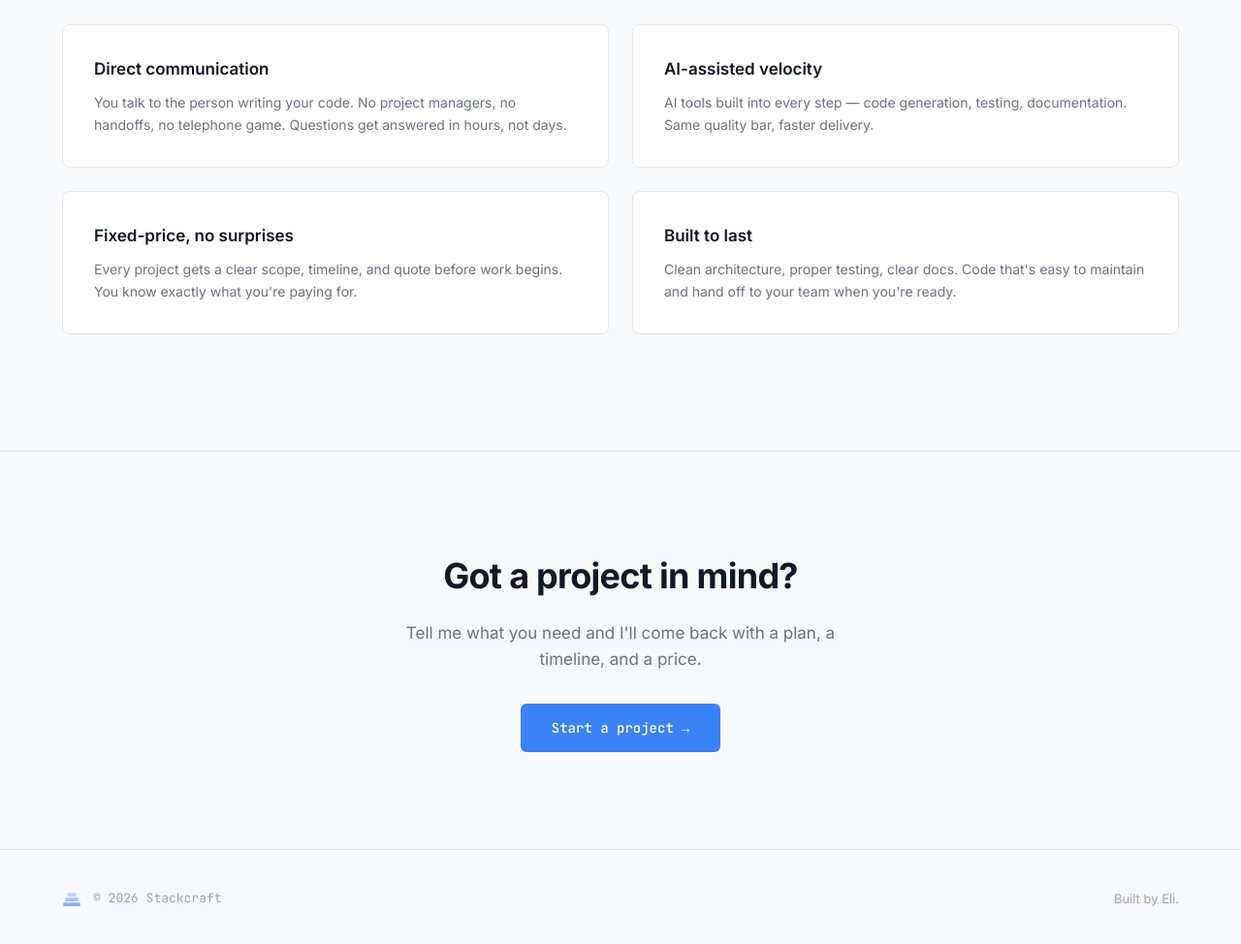
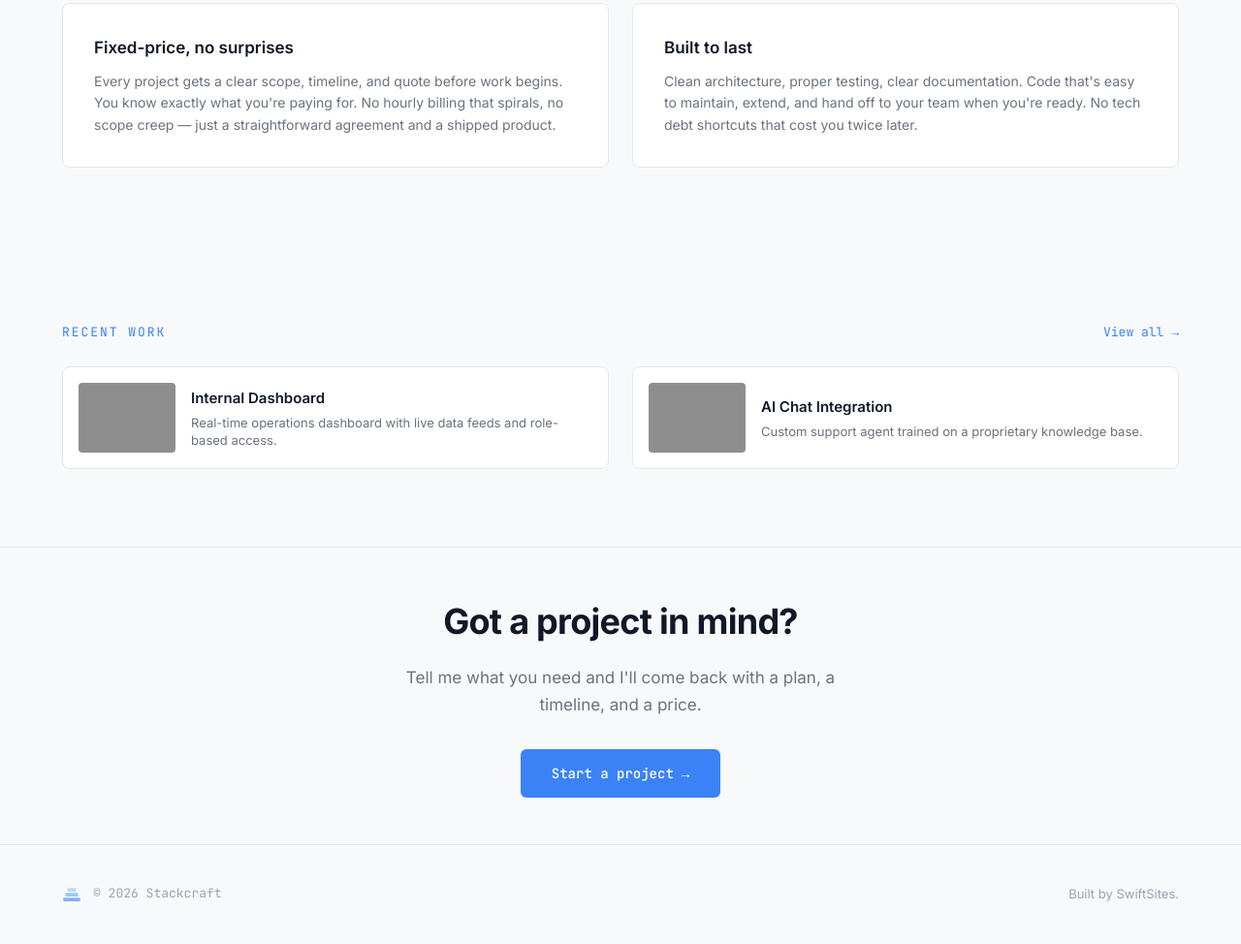
Before and after one commit to swiftsitesnz/stackcraft, a website: page index.html in a window 1280 px wide. Shown: the part 1344-2318 px from the top of the page at 97% size. Drawn offline with Linux system fonts and the light colour scheme; grey boxes are pictures that could not be loaded.

Commit message:
Tighten spacing add content density fix footer SwiftSites credit

```diff
--- a/assets/styles.css
+++ b/assets/styles.css
@@ -14,7 +14,7 @@ ul { list-style: none; }
 
 /* ===== LAYOUT ===== */
 .container { max-width: 1200px; margin: 0 auto; padding: 0 24px; }
-section { padding: 120px 0; }
+section { padding: 80px 0; }
 
 /* ===== NAVIGATION ===== */
 .nav {
@@ -106,10 +106,9 @@ section { padding: 120px 0; }
 /* ===== HERO (Index) ===== */
 .hero {
     position: relative;
-    min-height: 100vh;
     display: flex;
     align-items: center;
-    padding-top: 80px;
+    padding: 140px 0 80px;
 }
 .hero::before {
     content: '';
@@ -204,7 +203,8 @@ section { padding: 120px 0; }
 }
 .hero-image-wrapper img {
     width: 100%;
-    height: 480px;
+    height: 100%;
+    min-height: 360px;
     object-fit: cover;
     filter: brightness(0.9) saturate(1.1);
 }
@@ -242,10 +242,17 @@ section { padding: 120px 0; }
     font-weight: 500;
     color: #374151;
 }
+.teaser-desc {
+    font-size: 0.75rem;
+    font-weight: 400;
+    color: #9ca3af;
+    margin-top: 4px;
+    line-height: 1.4;
+}
 
 /* ===== PAGE HERO (Inner pages) ===== */
 .page-hero {
-    padding: 160px 0 80px;
+    padding: 140px 0 60px;
     border-bottom: 1px solid #e5e7eb;
 }
 .page-hero .section-label { margin-bottom: 16px; }
@@ -279,7 +286,7 @@ section { padding: 120px 0; }
     font-weight: 700;
     color: #111827;
     letter-spacing: -0.02em;
-    margin-bottom: 64px;
+    margin-bottom: 40px;
 }
 
 /* ===== SERVICES ===== */
@@ -456,7 +463,7 @@ section { padding: 120px 0; }
     display: grid;
     grid-template-columns: repeat(2, 1fr);
     gap: 24px;
-    margin-top: 80px;
+    margin-top: 48px;
 }
 .differentiator {
     padding: 32px;
@@ -584,10 +591,65 @@ section { padding: 120px 0; }
     font-family: 'JetBrains Mono', monospace;
 }
 
+/* ===== RECENT WORK TEASER (Index) ===== */
+.recent-work-header {
+    display: flex;
+    align-items: baseline;
+    justify-content: space-between;
+    margin-bottom: 24px;
+}
+.recent-work-header .section-label { margin-bottom: 0; }
+.recent-work-header a {
+    font-family: 'JetBrains Mono', monospace;
+    font-size: 0.8125rem;
+    color: #3b82f6;
+    transition: color 0.2s;
+}
+.recent-work-header a:hover { color: #2563eb; }
+.recent-work-grid {
+    display: grid;
+    grid-template-columns: repeat(2, 1fr);
+    gap: 24px;
+}
+.recent-work-card {
+    display: grid;
+    grid-template-columns: 100px 1fr;
+    gap: 16px;
+    align-items: center;
+    background: #ffffff;
+    border: 1px solid #e5e7eb;
+    border-radius: 8px;
+    padding: 16px;
+    transition: transform 0.3s ease, border-color 0.3s ease, box-shadow 0.3s ease;
+}
+.recent-work-card:hover {
+    transform: translateY(-2px);
+    border-color: #d1d5db;
+    box-shadow: 0 4px 16px rgba(0,0,0,0.06);
+}
+.recent-work-card img {
+    width: 100px;
+    height: 72px;
+    object-fit: cover;
+    border-radius: 4px;
+    filter: brightness(0.9) saturate(0.9);
+}
+.recent-work-card h4 {
+    font-size: 0.9375rem;
+    font-weight: 600;
+    color: #111827;
+    margin-bottom: 4px;
+}
+.recent-work-card p {
+    font-size: 0.8125rem;
+    color: #6b7280;
+    line-height: 1.4;
+}
+
 /* ===== CTA SECTION ===== */
 .cta-section {
     text-align: center;
-    padding: 100px 0;
+    padding: 48px 0;
     border-top: 1px solid #e5e7eb;
 }
 .cta-section h2 {
@@ -676,7 +738,7 @@ section { padding: 120px 0; }
     .nav-toggle.active span:nth-child(2) { opacity: 0; }
     .nav-toggle.active span:nth-child(3) { transform: translateY(-8px) rotate(-45deg); }
     section { padding: 80px 0; }
-    .page-hero { padding: 120px 0 60px; }
+    .page-hero { padding: 110px 0 48px; }
     .hero-image-wrapper img { height: 280px; }
     .services-grid { grid-template-columns: 1fr; }
     .work-grid { grid-template-columns: 1fr; }
@@ -686,7 +748,8 @@ section { padding: 120px 0; }
     .teaser-row { grid-template-columns: repeat(2, 1fr); }
     .section-title { margin-bottom: 40px; }
     .footer .container { flex-direction: column; gap: 8px; text-align: center; }
-    .cta-section { padding: 80px 0; }
+    .cta-section { padding: 40px 0; }
+    .recent-work-grid { grid-template-columns: 1fr; }
 }
 @media (max-width: 480px) {
     .teaser-row { grid-template-columns: 1fr; }
--- a/index.html
+++ b/index.html
@@ -76,6 +76,7 @@
                             <line x1="26" y1="24" x2="22" y2="36"/>
                         </svg>
                         <p>Web Apps</p>
+                        <p class="teaser-desc">Full-stack applications built from scratch</p>
                     </a>
                 </div>
                 <div class="teaser-item reveal reveal-d1">
@@ -93,6 +94,7 @@
                             <line x1="36" y1="30" x2="44" y2="30"/>
                         </svg>
                         <p>AI Integrations</p>
+                        <p class="teaser-desc">LLMs wired into your existing stack</p>
                     </a>
                 </div>
                 <div class="teaser-item reveal reveal-d2">
@@ -104,6 +106,7 @@
                             <polyline points="38 36 38 28 30 28"/>
                         </svg>
                         <p>Automation</p>
+                        <p class="teaser-desc">Workflows and pipelines that run themselves</p>
                     </a>
                 </div>
                 <div class="teaser-item reveal reveal-d3">
@@ -119,6 +122,7 @@
                             <line x1="28" y1="35" x2="36" y2="26"/>
                         </svg>
                         <p>APIs</p>
+                        <p class="teaser-desc">Clean, documented endpoints that scale</p>
                     </a>
                 </div>
             </div>
@@ -133,20 +137,46 @@
             <div class="differentiators">
                 <div class="differentiator reveal">
                     <h3>Direct communication</h3>
-                    <p>You talk to the person writing your code. No project managers, no handoffs, no telephone game. Questions get answered in hours, not days.</p>
+                    <p>You talk to the person writing your code. No project managers, no handoffs, no telephone game. Questions get answered in hours, not days. That means fewer miscommunications and software that actually matches what you asked for.</p>
                 </div>
                 <div class="differentiator reveal reveal-d1">
                     <h3>AI-assisted velocity</h3>
-                    <p>AI tools built into every step — code generation, testing, documentation. Same quality bar, faster delivery.</p>
+                    <p>AI tools built into every step — code generation, testing, documentation, and research. Same quality bar, significantly faster delivery. You get the output of a small team from a single developer who knows your project inside-out.</p>
                 </div>
                 <div class="differentiator reveal reveal-d2">
                     <h3>Fixed-price, no surprises</h3>
-                    <p>Every project gets a clear scope, timeline, and quote before work begins. You know exactly what you're paying for.</p>
+                    <p>Every project gets a clear scope, timeline, and quote before work begins. You know exactly what you're paying for. No hourly billing that spirals, no scope creep — just a straightforward agreement and a shipped product.</p>
                 </div>
                 <div class="differentiator reveal reveal-d3">
                     <h3>Built to last</h3>
-                    <p>Clean architecture, proper testing, clear docs. Code that's easy to maintain and hand off to your team when you're ready.</p>
+                    <p>Clean architecture, proper testing, clear documentation. Code that's easy to maintain, extend, and hand off to your team when you're ready. No tech debt shortcuts that cost you twice later.</p>
                 </div>
+            </div>
+        </div>
+    </section>
+
+    <!-- ===== RECENT WORK ===== -->
+    <section>
+        <div class="container">
+            <div class="recent-work-header">
+                <p class="section-label">Recent Work</p>
+                <a href="/work.html">View all &rarr;</a>
+            </div>
+            <div class="recent-work-grid">
+                <a href="/work.html" class="recent-work-card reveal">
+                    <img src="https://images.unsplash.com/photo-1551288049-bebda4e38f71?w=400&q=80" alt="Internal Dashboard" loading="lazy">
+                    <div>
+                        <h4>Internal Dashboard</h4>
+                        <p>Real-time operations dashboard with live data feeds and role-based access.</p>
+                    </div>
+                </a>
+                <a href="/work.html" class="recent-work-card reveal reveal-d1">
+                    <img src="https://images.unsplash.com/photo-1620712943543-bcc4688e7485?w=400&q=80" alt="AI Chat Integration" loading="lazy">
+                    <div>
+                        <h4>AI Chat Integration</h4>
+                        <p>Custom support agent trained on a proprietary knowledge base.</p>
+                    </div>
+                </a>
             </div>
         </div>
     </section>
@@ -167,7 +197,7 @@
                 <img src="/assets/stackcraft-icon-blue.svg" alt="Stackcraft" height="20">
                 <p>&copy; 2026 Stackcraft</p>
             </div>
-            <p>Built by Eli.</p>
+            <p>Built by <a href="https://swiftsites.nz">SwiftSites</a>.</p>
         </div>
     </footer>
 
@@ -231,7 +261,7 @@
                     revealObserver.unobserve(entry.target);
                 }
             });
-        }, { threshold: 0.08, rootMargin: '0px 0px -30px 0px' });
+        }, { threshold: 0.05, rootMargin: '0px 0px -20px 0px' });
         document.querySelectorAll('.reveal').forEach(el => revealObserver.observe(el));
     </script>
 
```
Also changed, not shown: about.html (+2 -2 lines), contact.html (+2 -2 lines), fix-prompt.txt (added, +37 -0 lines), process.html (+2 -2 lines), services.html (+2 -2 lines), work.html (+2 -5 lines).
